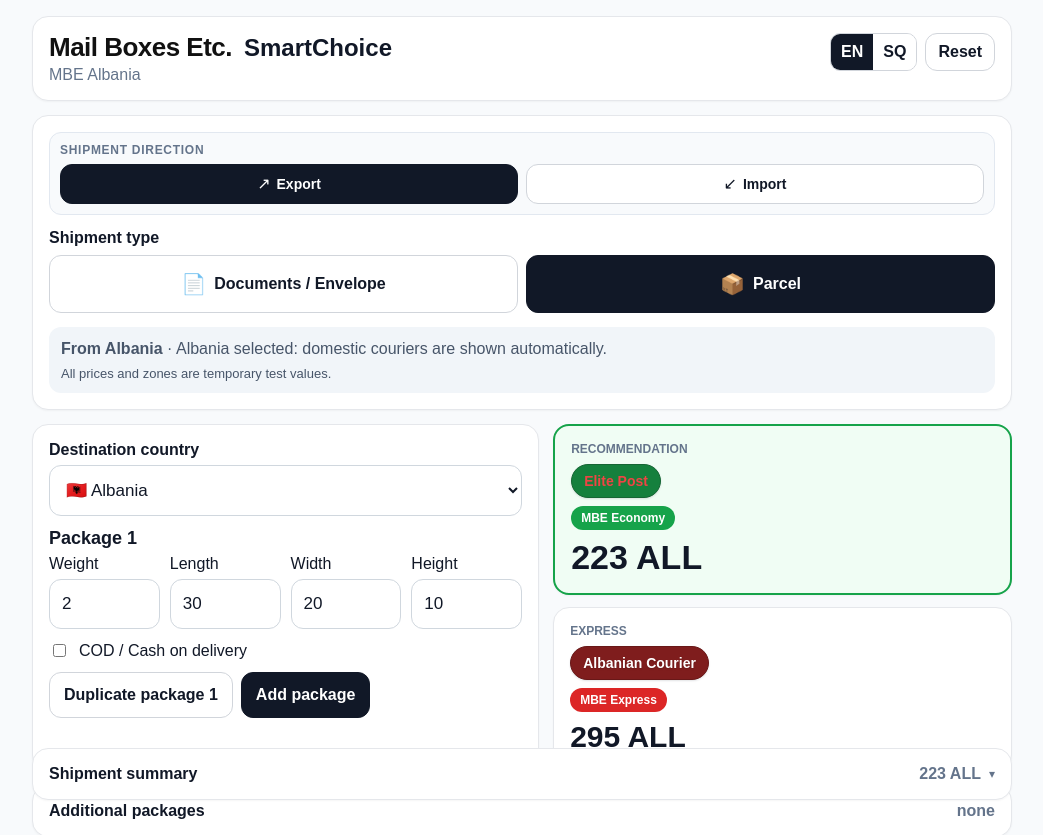
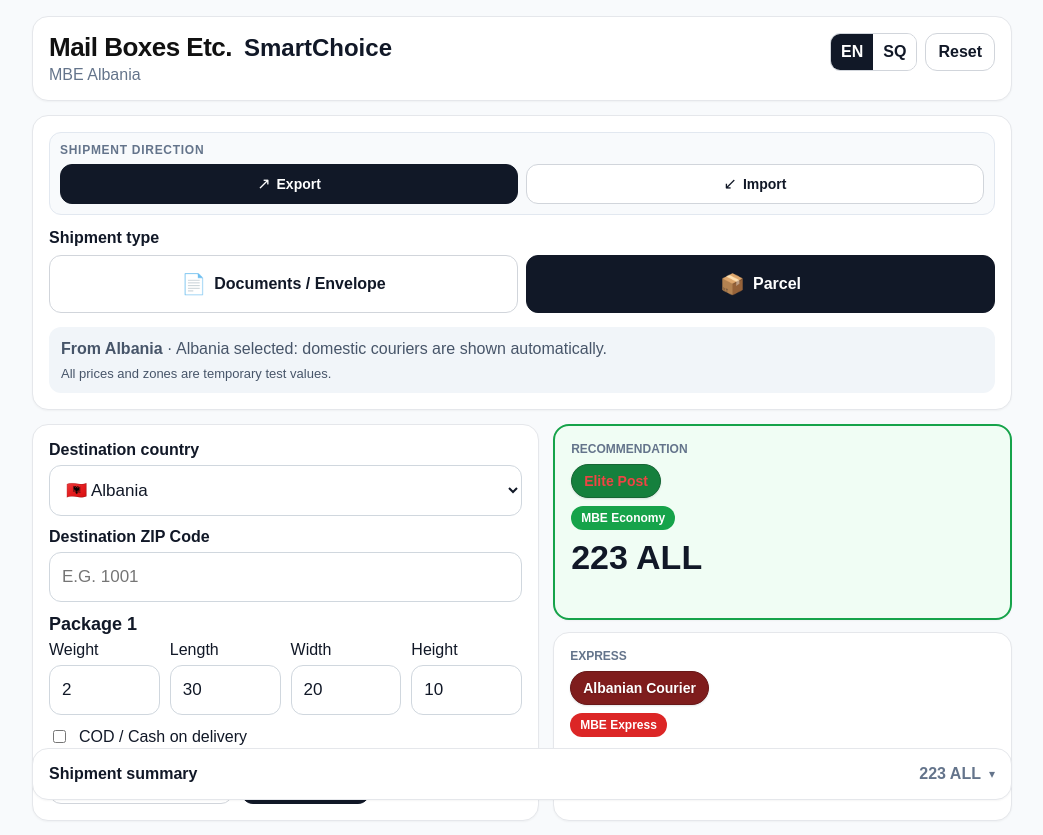
Before and after one commit to tjuros/mbe-albania-smartchoice, a React (Vite) app: page / in a window 1280 px wide. Shown: the top 835 px of the page, without its empty margins (118-1161 px from the left). Built offline with nearby package versions, Linux system fonts and the light colour scheme.

Commit message:
Keep ZIP field neutral and visible

```diff
--- a/src/index.css
+++ b/src/index.css
@@ -35,3 +35,11 @@
 summary::-webkit-details-marker {
   display: none;
 }
+
+.smart-zip-help {
+  display: none !important;
+}
+
+[data-smart-zip="true"] {
+  display: block !important;
+}
```
